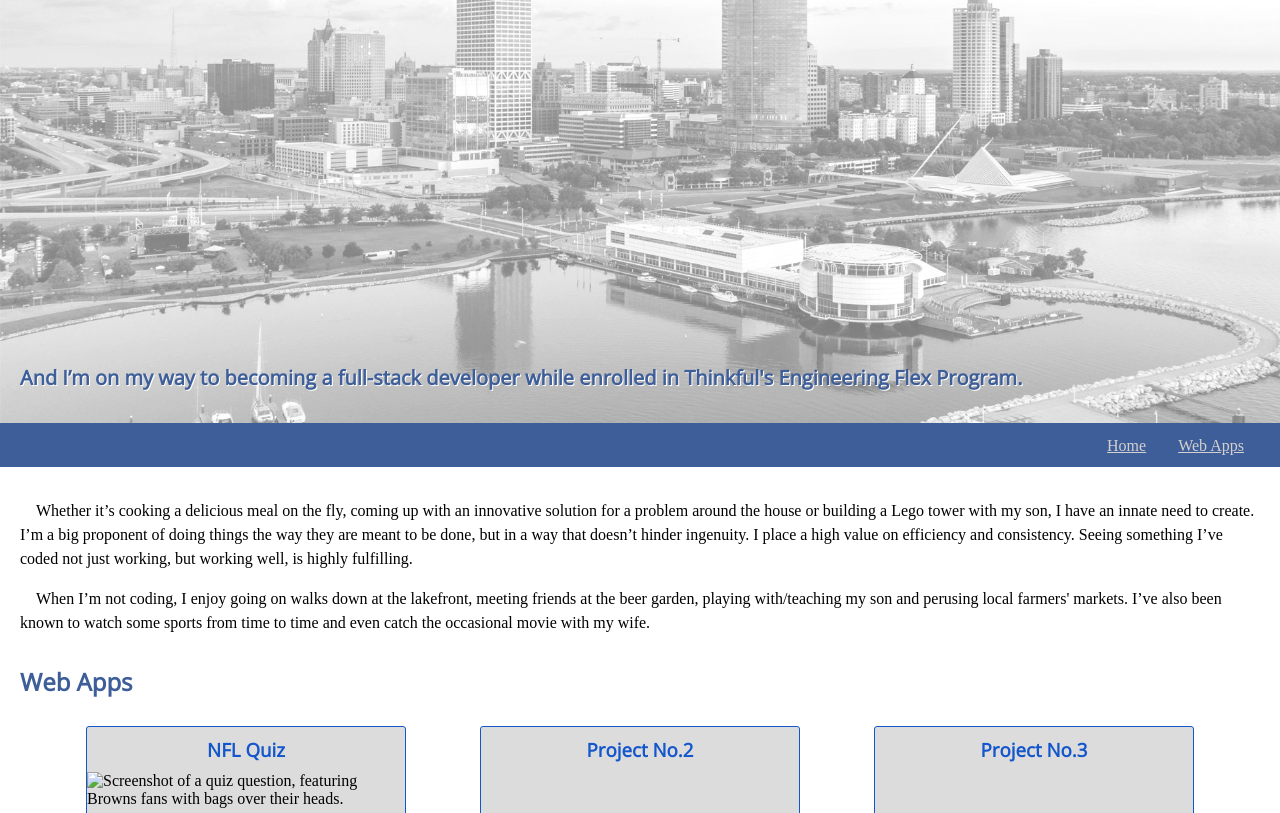
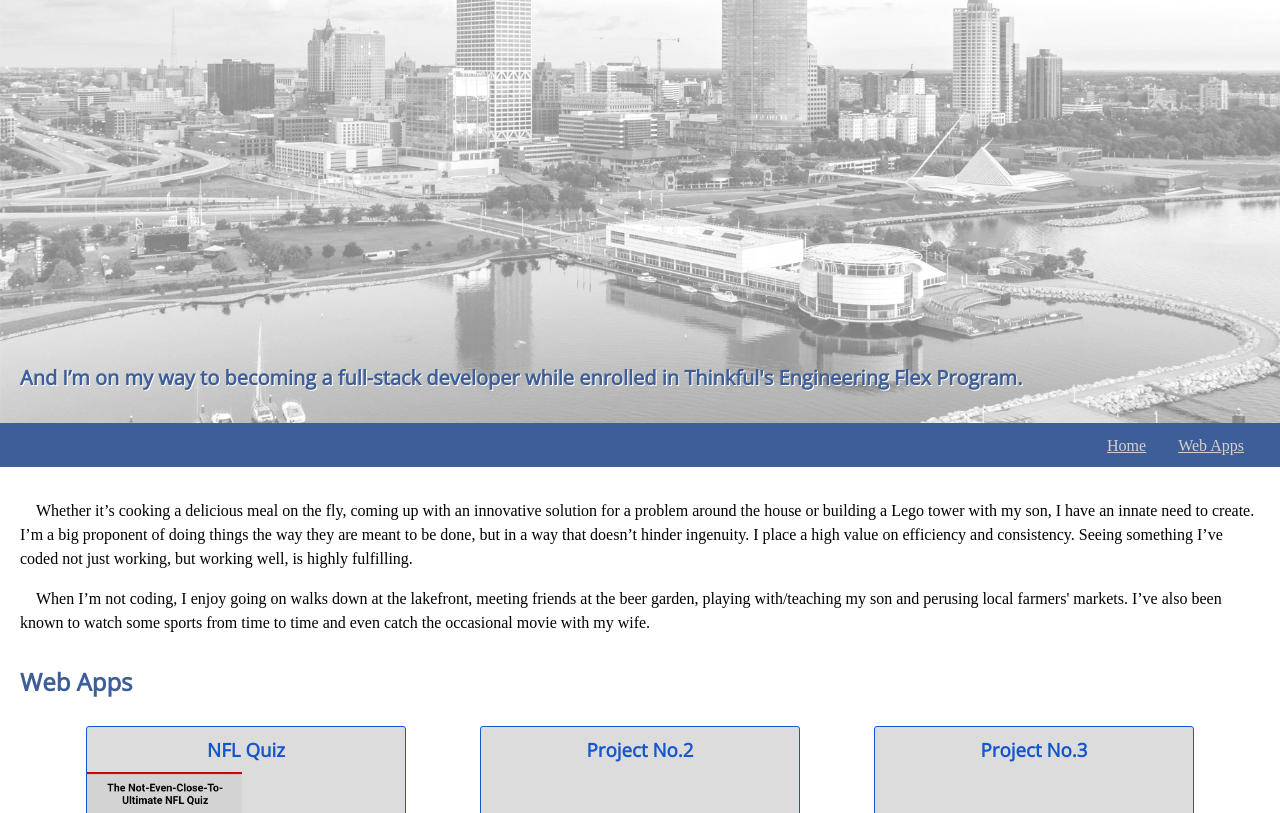
Before and after one commit to TimmyMcC/Portfolio, a plain HTML site: page index.html in a window 1280 px wide. Shown: the part 101-914 px from the top of the page. Drawn offline with nearby package versions, Linux system fonts and the light colour scheme; a web font is replaced by a local one.

Commit message:
Update index.html

```diff
--- a/index.html
+++ b/index.html
@@ -44,7 +44,7 @@
         <article class="nflQuiz project">
           <h3 class="projectTitle">NFL Quiz</h3>
           <div class="images">
-          <img class="question7 screenShot" src="Question_7.jpg" alt="Screenshot of a quiz question, featuring Browns fans with bags over their heads.">
+          <img class="question7 screenShot" src="QuizApp/Question_7.jpg" alt="Screenshot of a quiz question, featuring Browns fans with bags over their heads.">
           </div>
           <p class="description info">A short (and quite difficult) 7-question quiz covering individual/team statistics and league history.</p>
           <p class="tech info">Technologies used: HTML, CSS, jQuery.</p>
```
